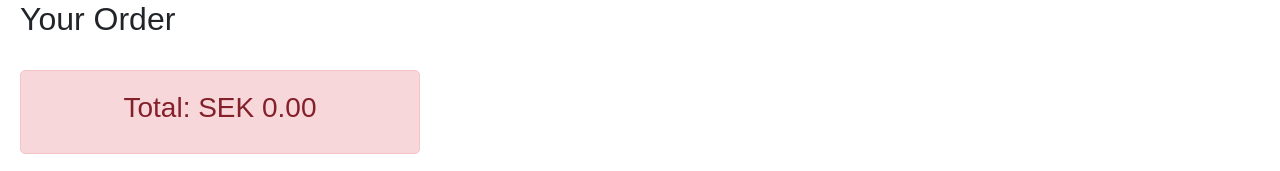
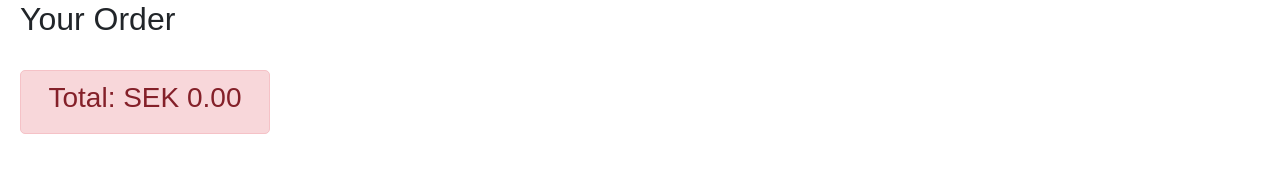
Before and after one commit to Nova6173/fast-food-ordering-app, a React (Create React App) app: page / in a window 1280 px wide. Shown: the part 711-882 px from the top of the page. Built offline with nearby package versions, Linux system fonts and the light colour scheme.

Commit message:
Adjustments

```diff
--- a/src/App.css
+++ b/src/App.css
@@ -2,10 +2,10 @@
 .total-box {
     background-color: #f8d7da;
     border: 1px solid #f5c2c7;
-    padding: 20px;
+    padding: 10px;
     border-radius: 5px;
     color: #842029;
-    max-width: 400px;
+    max-width: 250px;
     margin: 0 right;
   }
 
```
